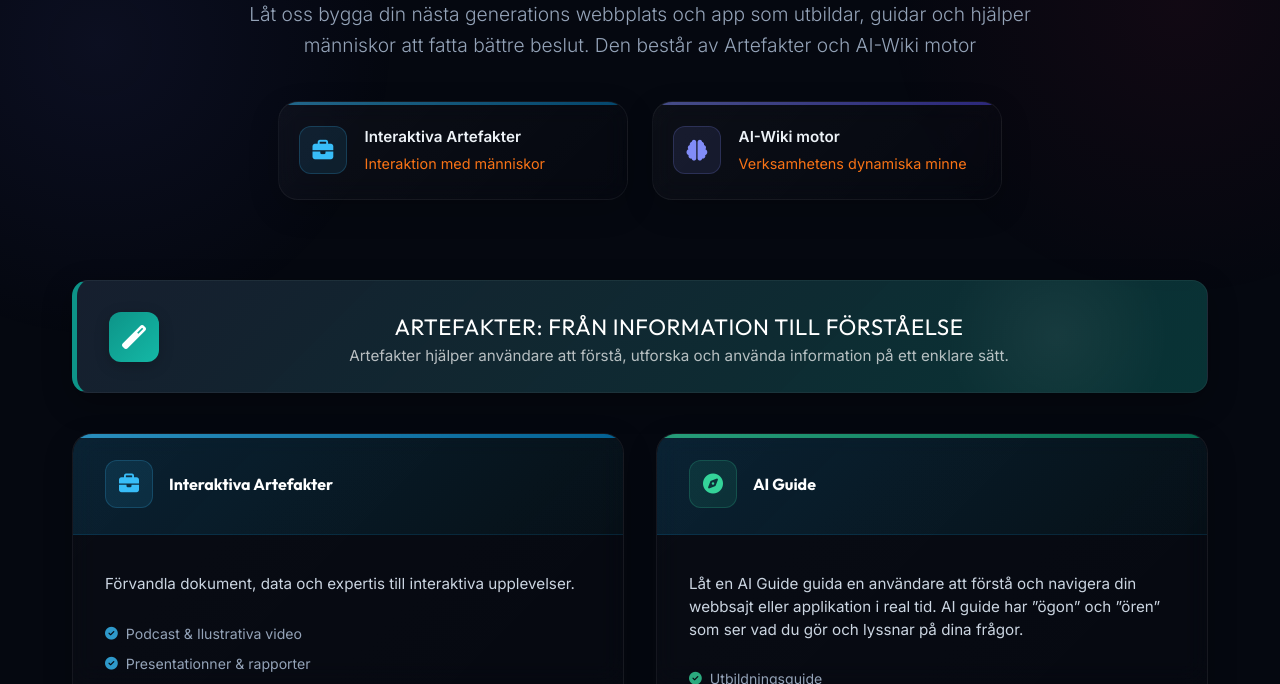
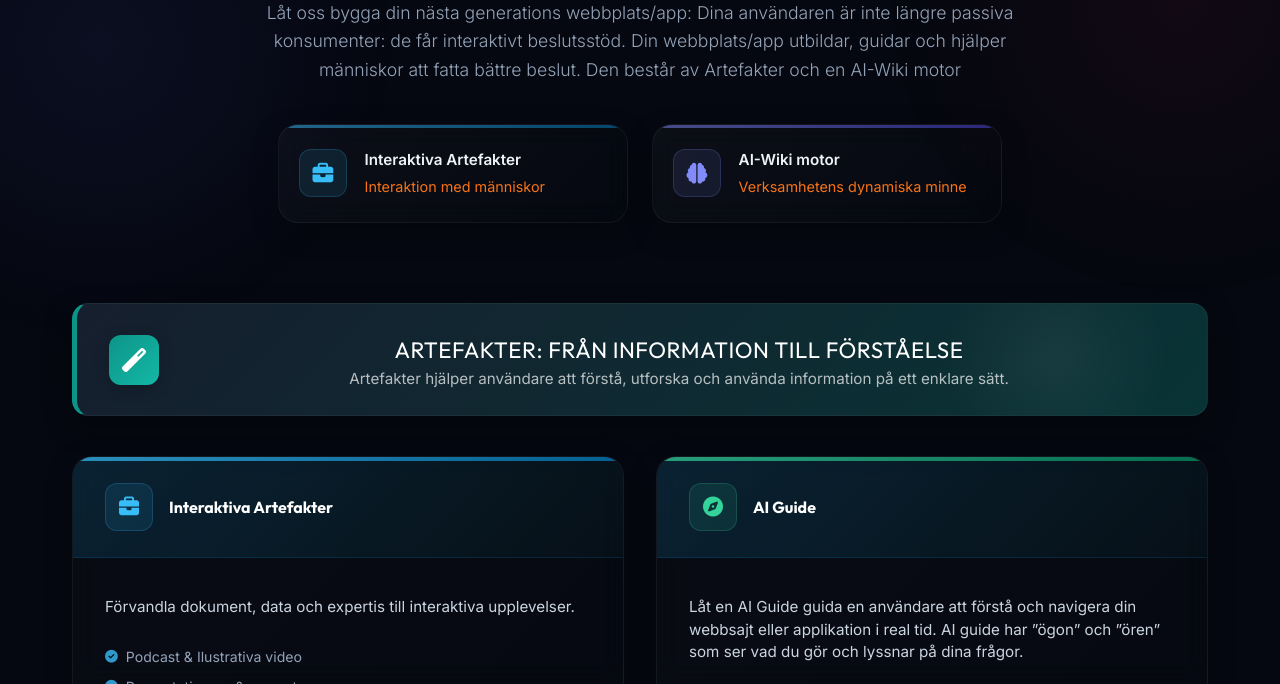
Before and after one commit to alvaroC/hub-antigravity, a plain HTML site: page tjanster.html in a window 1280 px wide. Shown: the part 416-1100 px from the top of the page. Drawn offline with Linux system fonts and the light colour scheme; a script that the page names is missing.

Commit message:
uppdatering

```diff
--- a/css/tjanster.css
+++ b/css/tjanster.css
@@ -70,7 +70,7 @@
 }
 
 .intro-subtitle {
-    font-size: 1.2rem;
+    font-size: 1.1rem;
     color: #94a3b8;
     max-width: 800px;
     margin: 0 auto 2.5rem;
--- a/tjanster.html
+++ b/tjanster.html
@@ -81,8 +81,10 @@
         <section class="tjanster-intro">
             <span class="intro-tag">TJÄNSTER & LÖSNINGAR</span>
             <h1 class="opacity">HUR KAN VI HJÄLPA DIG?</h1>
-            <p class="intro-subtitle">Låt oss bygga din nästa generations webbplats och app som utbildar, guidar och
-                hjälper människor att fatta bättre beslut. Den består av Artefakter och AI-Wiki motor </p>
+            <p class="intro-subtitle">Låt oss bygga din nästa generations webbplats/app: Dina användaren är inte längre
+                passiva konsumenter: de får interaktivt beslutsstöd. Din webbplats/app utbildar, guidar och hjälper
+                människor att fatta bättre
+                beslut. Den består av Artefakter och en AI-Wiki motor </p>
 
             <div class="intro-grid">
 
```
Also changed, not shown: index.html (+8 -4 lines).
